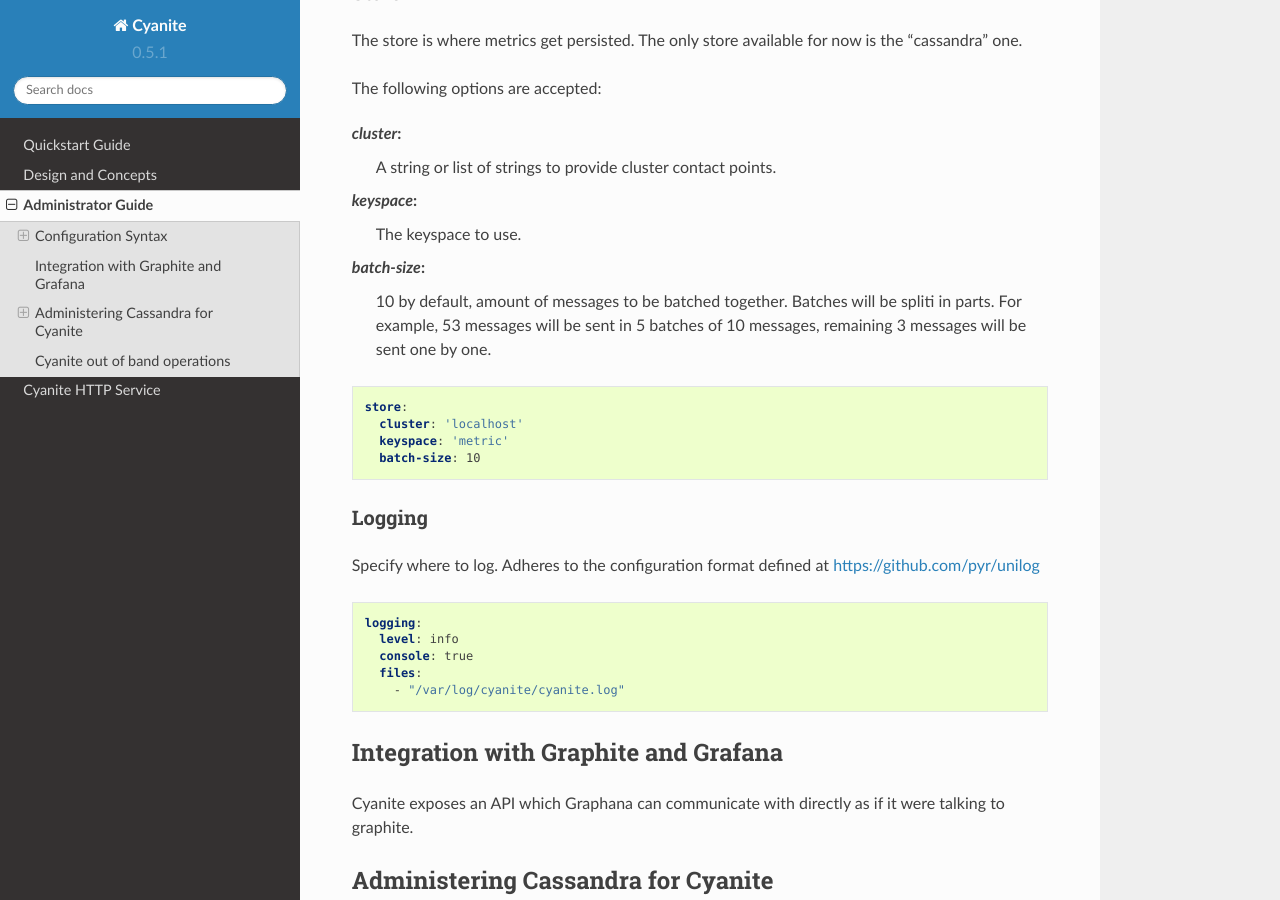
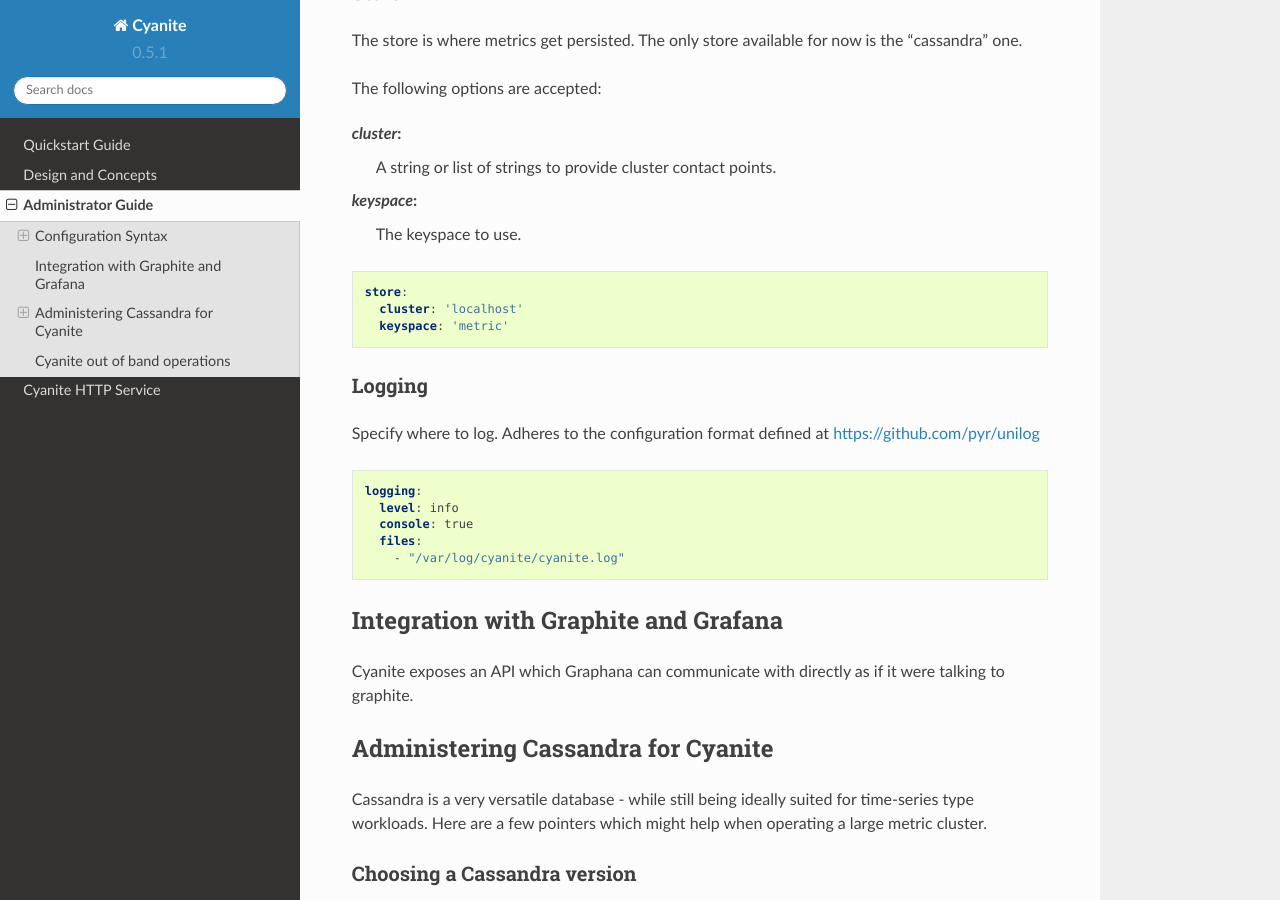
Before and after one commit to pyr/cyanite, a Sphinx documentation site: the page built from doc/source/administrator.rst, in a window 1280 px wide and 900 px high, scrolled down 2573 px. Built offline with Sphinx 7.4.7 and the Read the Docs theme 2.0.0, drawn with Linux system fonts in a browser that asks for light colours.

Commit message:
PR #236 removed batches, updated docs

```diff
--- a/doc/source/administrator.rst
+++ b/doc/source/administrator.rst
@@ -139,16 +139,12 @@
    A string or list of strings to provide cluster contact points.
 *keyspace*:
    The keyspace to use.
-*batch-size*:
-   10 by default, amount of messages to be batched together. Batches will be spliti in parts. For example, 53 messages will be
-   sent in 5 batches of 10 messages, remaining 3 messages will be sent one by one.
 
 .. sourcecode:: yaml
 
   store:
     cluster: 'localhost'
     keyspace: 'metric'
-    batch-size: 10
 
 Logging
 ~~~~~~~
```
